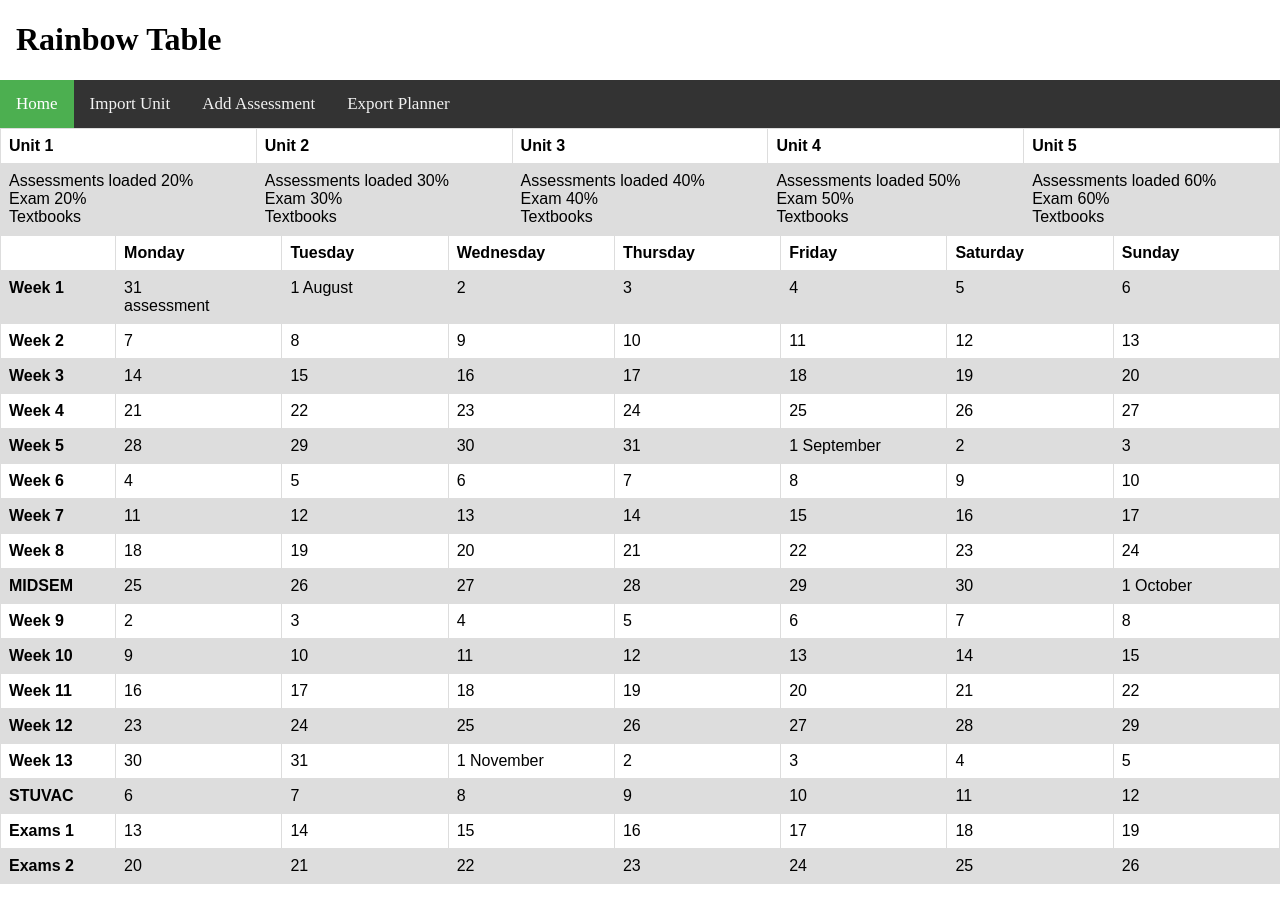
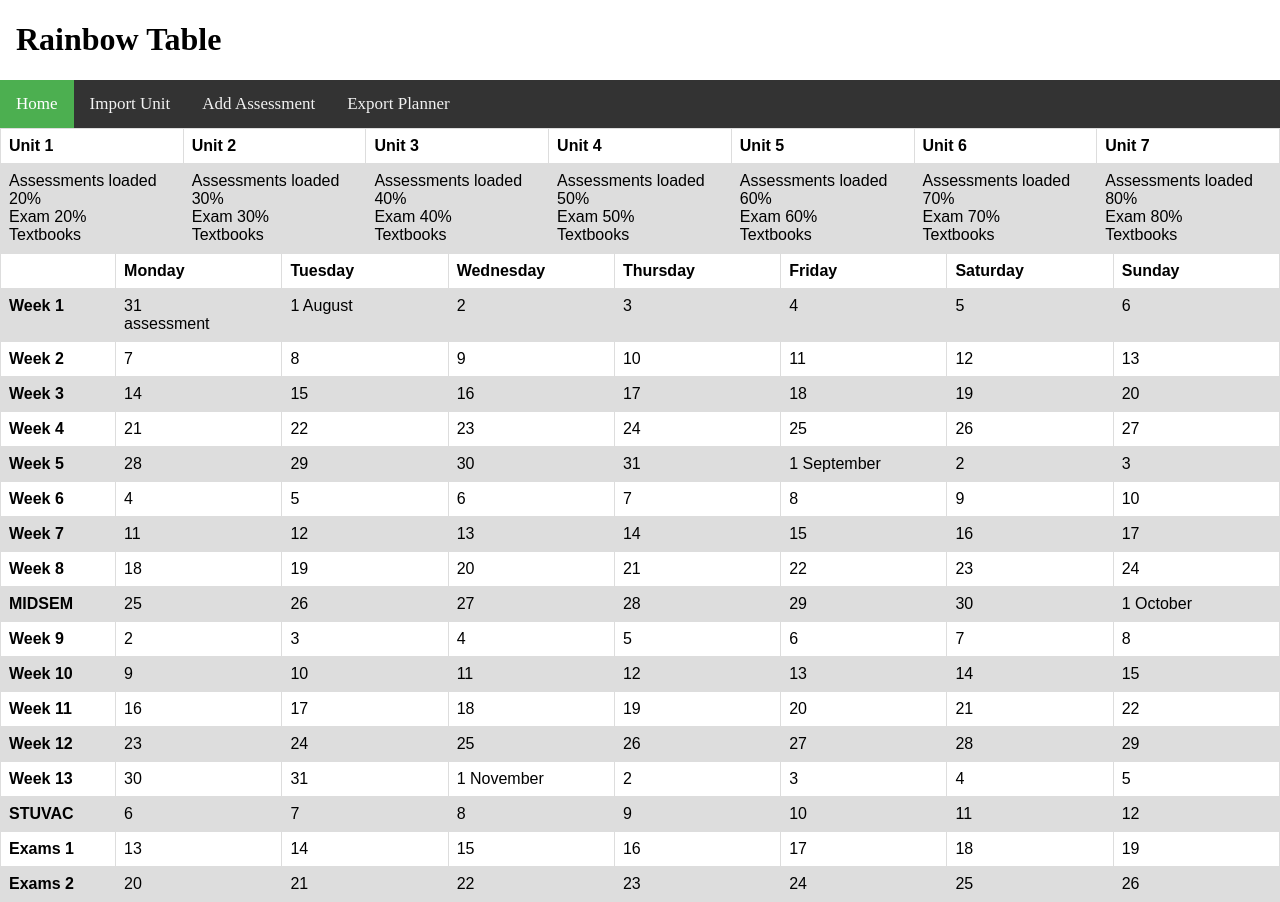
Before and after one commit to lyneca/rainbow-table, a Bottle app: page / in a window 1280 px wide. Run offline with Bottle, Linux system fonts and the light colour scheme.

Commit message:
Intergrating for loops, prep for new funcs.

```diff
--- a/server.py
+++ b/server.py
@@ -18,20 +18,27 @@ def css():
 
 @get('/')
 def index():
-    amount_of_units = 5
+    amount_of_units = 7
     semester_weeks = 13
     stuff = {}
+
+    # Amount of units:
+    stuff["num_units"] = str(amount_of_units)
 
     # Test (next to Sunday)
     stuff["test"] = ""
 
     # Units - Assessments Loaded
+    string = ""
     for i in range(amount_of_units):
-        stuff["loaded_u"+str(i+1)] = str(20+10*i)
+        string += str(20+10*i)+","
+    stuff["exams"] = string
 
     # Units - Exams
+    string = ""
     for i in range(amount_of_units):
-        stuff["exam_u"+str(i+1)] = str(20+10*i)
+        string += str(20+10*i)+","
+    stuff["assessments"] = string
 
     # Weeks - Names
     for i in range(semester_weeks):
@@ -41,6 +48,7 @@ def index():
     stuff["MIDSEM"] = str("Week off!")
 
     print(stuff)
+    print(type(stuff['num_units']))
 
     return template(str(TEMPLATE_DIR+'/index.html'), stuff)
 
@@ -68,4 +76,4 @@ def new():
     "some okay response"
 
 
-run(reload=True)
+run(debug=True, reload=True)
--- a/templates/index.html
+++ b/templates/index.html
@@ -18,23 +18,19 @@
   <a href="#">Export Planner</a>
 </div>
 <table>
-<col width="20%">
-<col width="20%">
-<col width="20%">
-<col width="20%">
-<col width="20%">
+% for i in range(int(num_units)):
+    <col width={{(100/int(num_units))}}%>
+% end
 <tr>
-<th>Unit 1</th>
-<th>Unit 2</th>
-<th>Unit 3</th>
-<th>Unit 4</th>
-<th>Unit 5</th>
+% for i in range(int(num_units)):
+    <th>Unit {{i+1}}</th>
+% end
 </tr>
-<td>Assessments loaded {{loaded_u1}}%<br/><span title="This is mouse over text!!!">Exam </span> {{exam_u1}}%<br/>Textbooks</td>
-<td>Assessments loaded {{loaded_u2}}%<br/><span title="This is mouse over text!!!">Exam </span> {{exam_u2}}%<br/>Textbooks</td>
-<td>Assessments loaded {{loaded_u3}}%<br/><span title="This is mouse over text!!!">Exam </span> {{exam_u3}}%<br/>Textbooks</td>
-<td>Assessments loaded {{loaded_u4}}%<br/><span title="This is mouse over text!!!">Exam </span> {{exam_u4}}%<br/>Textbooks</td>
-<td>Assessments loaded {{loaded_u5}}%<br/><span title="This is mouse over text!!!">Exam </span> {{exam_u5}}%<br/>Textbooks</td>
+% ass_loaded = assessments.split(",")
+% exam_perc = exams.split(",")
+% for i in range(int(num_units)):
+    <td>Assessments loaded {{ass_loaded[i]}}%<br/><span title="This is mouse over text!!!">Exam </span> {{exam_perc[i]}}%<br/>Textbooks</td>
+% end
 </tr>
 </table>
 
```
